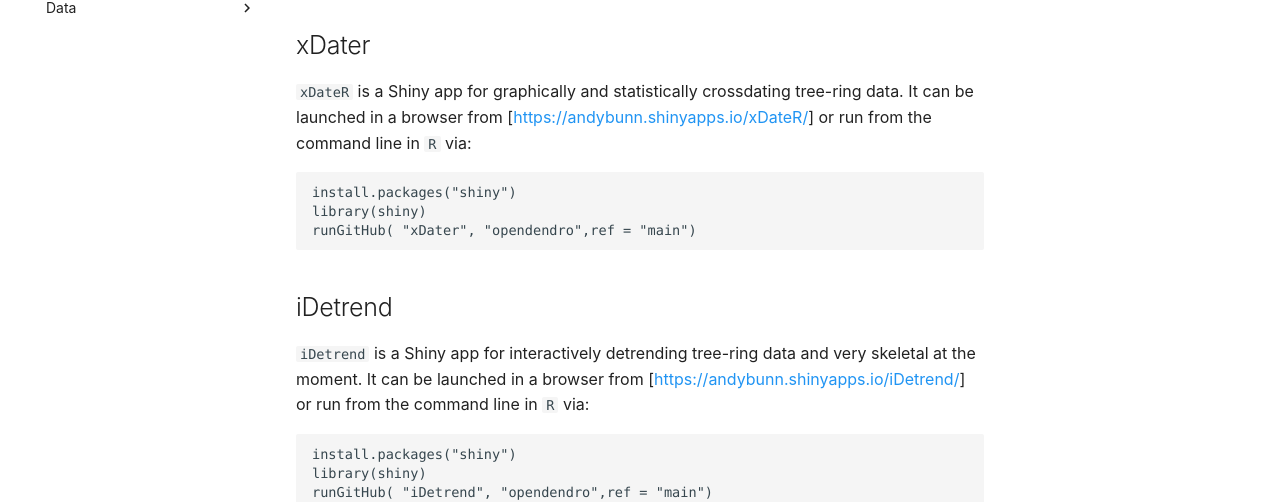
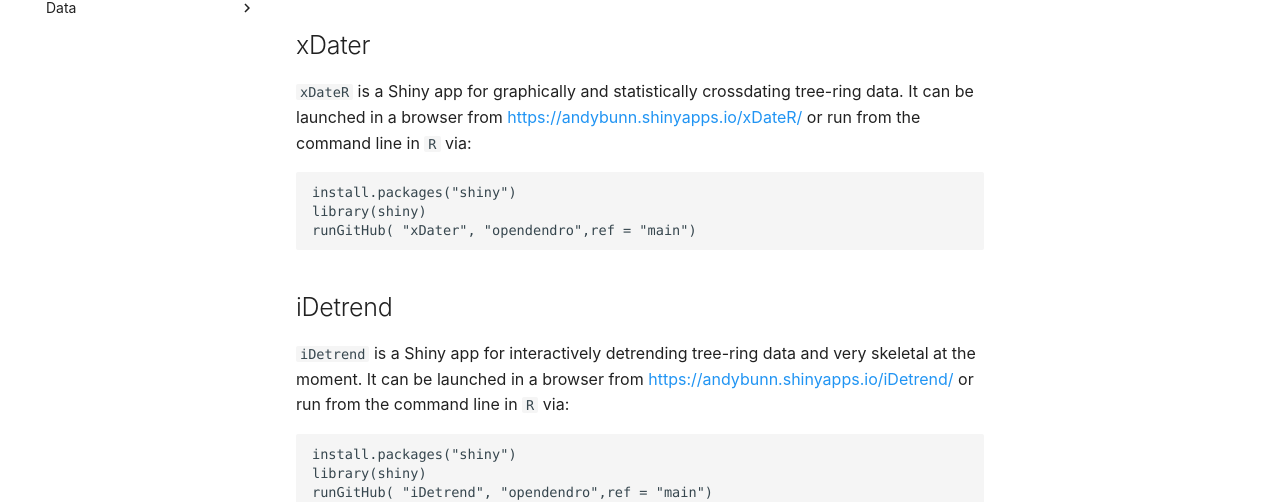
Before and after one commit to OpenDendro/opendendro, an MkDocs documentation site: the page built from docs/apps.md, in a window 1280 px wide. Shown: the part 319-821 px from the top of the page. Built offline with MkDocs 1.6.1 and Material for MkDocs 9.7.7, drawn with Linux system fonts in a browser that asks for light colours; some web fonts are replaced; comment, search, counter and statistics services are not loaded.

Commit message:
Update apps.md

````diff
--- a/docs/apps.md
+++ b/docs/apps.md
@@ -2,7 +2,7 @@
 In general, the tools at openDendro are meant to be used in a scripting environment. However, some tasks are better done interactively. With that in mind, there are currently two apps in development.
 
 ## xDater
-`xDateR` is a Shiny app for graphically and statistically crossdating tree-ring data. It can be launched in a browser from [https://andybunn.shinyapps.io/xDateR/] or run from the command line in `R` via:
+`xDateR` is a Shiny app for graphically and statistically crossdating tree-ring data. It can be launched in a browser from https://andybunn.shinyapps.io/xDateR/ or run from the command line in `R` via:
 
 ```
 install.packages("shiny")
@@ -11,7 +11,7 @@ runGitHub( "xDater", "opendendro",ref = "main")
 ```
 
 ## iDetrend
-`iDetrend` is a Shiny app for interactively detrending tree-ring data and very skeletal at the moment. It can be launched in a browser from [https://andybunn.shinyapps.io/iDetrend/] or run from the command line in `R` via:
+`iDetrend` is a Shiny app for interactively detrending tree-ring data and very skeletal at the moment. It can be launched in a browser from https://andybunn.shinyapps.io/iDetrend/ or run from the command line in `R` via:
 
 ```
 install.packages("shiny")
````
